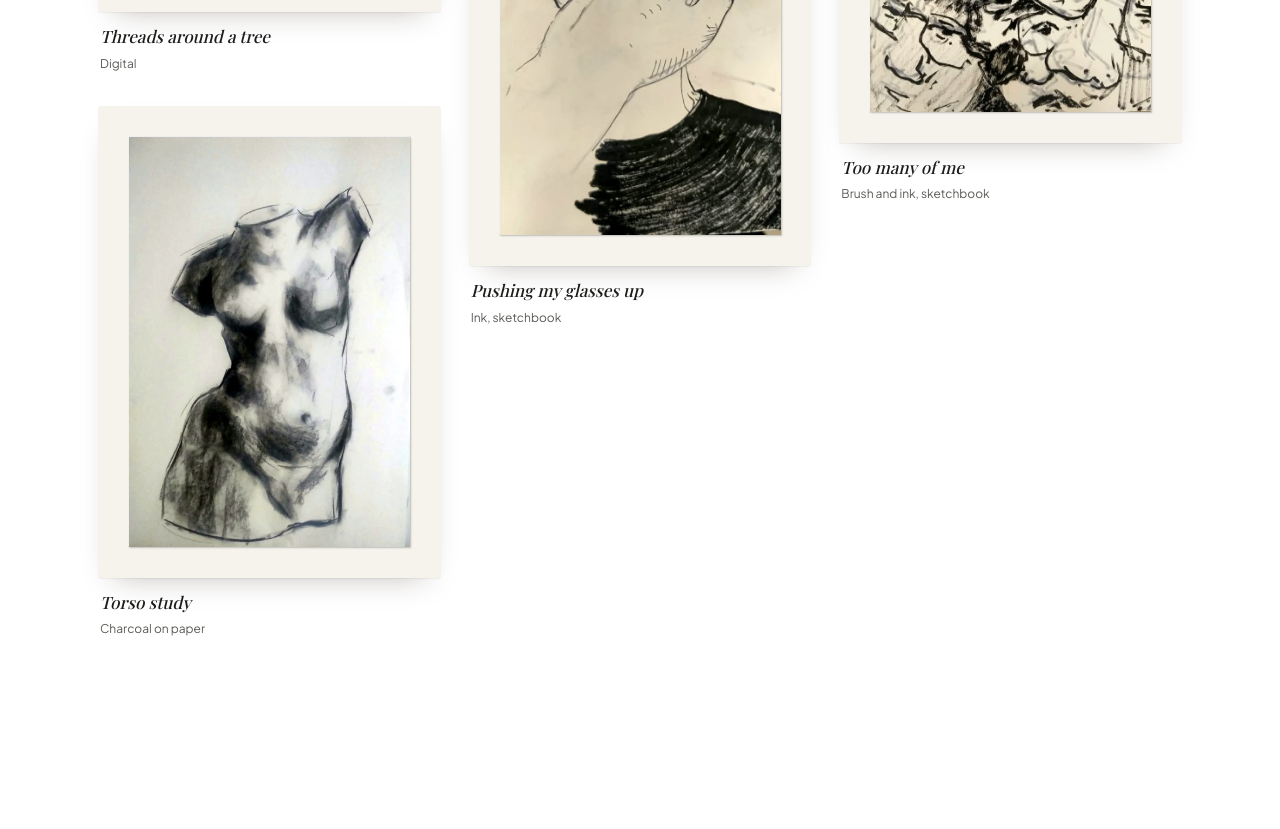
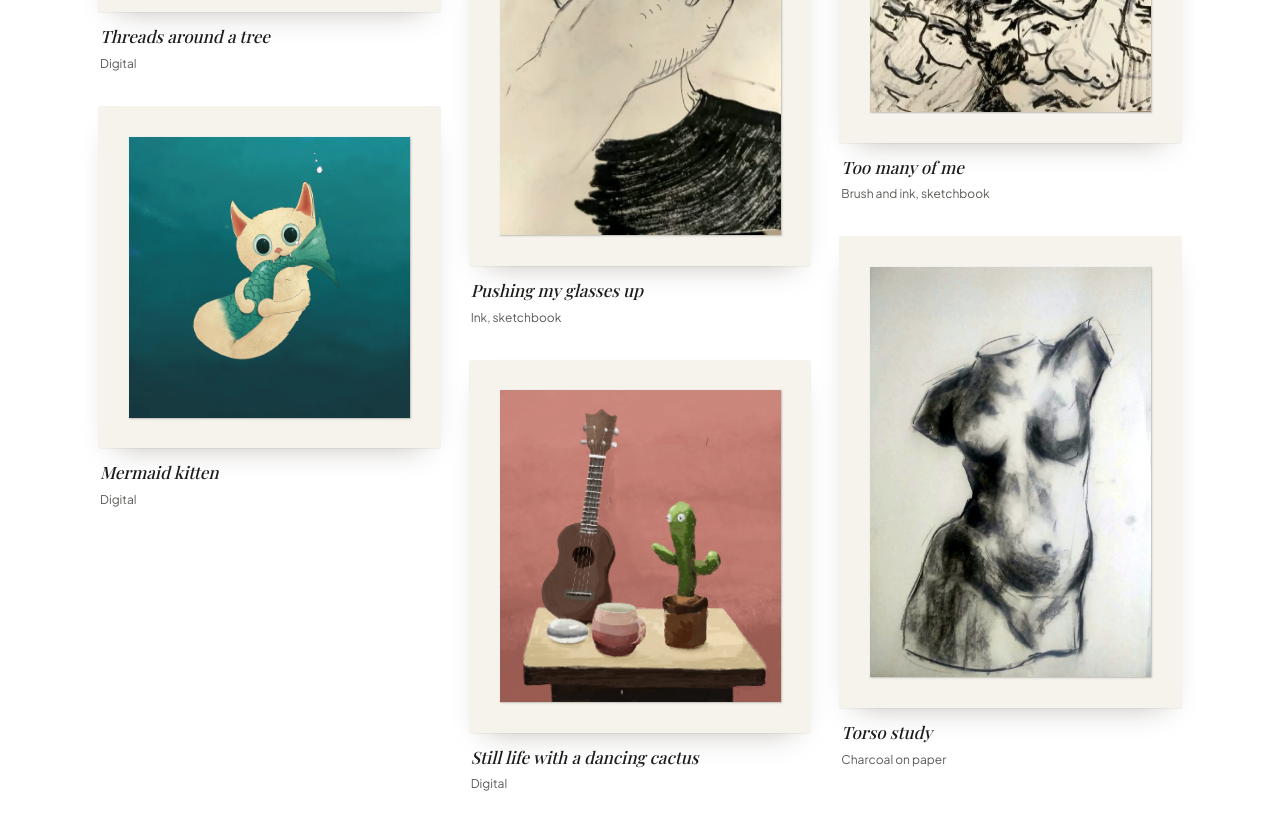
Before and after one commit to shivam-uxdesign/Portfolio, a React (Vite) app: page /drawings in a window 1280 px wide. Shown: the part 1620-2449 px from the top of the page. Before the commit the page ends 2387 px from the top, so only its background shows below. Built offline with nearby package versions, Linux system fonts and the light colour scheme; no server answers.

Commit message:
Drawings: mermaid kitten and the dancing-cactus still life
Co-Authored-By: Claude Opus 5.5 <noreply@anthropic.com>
Claude-Session: https://claude.ai/code/session_01RLC1xtFju22vw29kNsiPXT

```diff
--- a/src/app/pages/DrawingsPage.tsx
+++ b/src/app/pages/DrawingsPage.tsx
@@ -15,7 +15,9 @@ const DRAWINGS: Drawing[] = [
   { file: 'faces', title: 'Too many of me', medium: 'Brush and ink, sketchbook', ratio: 1026 / 646 },
   { file: 'the-tied-tree', title: 'Threads around a tree', medium: 'Digital', ratio: 1400 / 1398 },
   { file: 'hand-over-glasses', title: 'Pushing my glasses up', medium: 'Ink, sketchbook', ratio: 1106 / 654 },
+  { file: 'mermaid-kitten', title: 'Mermaid kitten', medium: 'Digital', ratio: 1 },
   { file: 'charcoal-torso', title: 'Torso study', medium: 'Charcoal on paper', ratio: 1400 / 959 },
+  { file: 'ukulele-and-cactus', title: 'Still life with a dancing cactus', medium: 'Digital', ratio: 1330 / 1200 },
 ];
 
 const src = (d: Drawing) => `/drawings/${d.file}.webp`;
```
Also changed, not shown: public/drawings/mermaid-kitten.webp (added), public/drawings/ukulele-and-cactus.webp (added).
